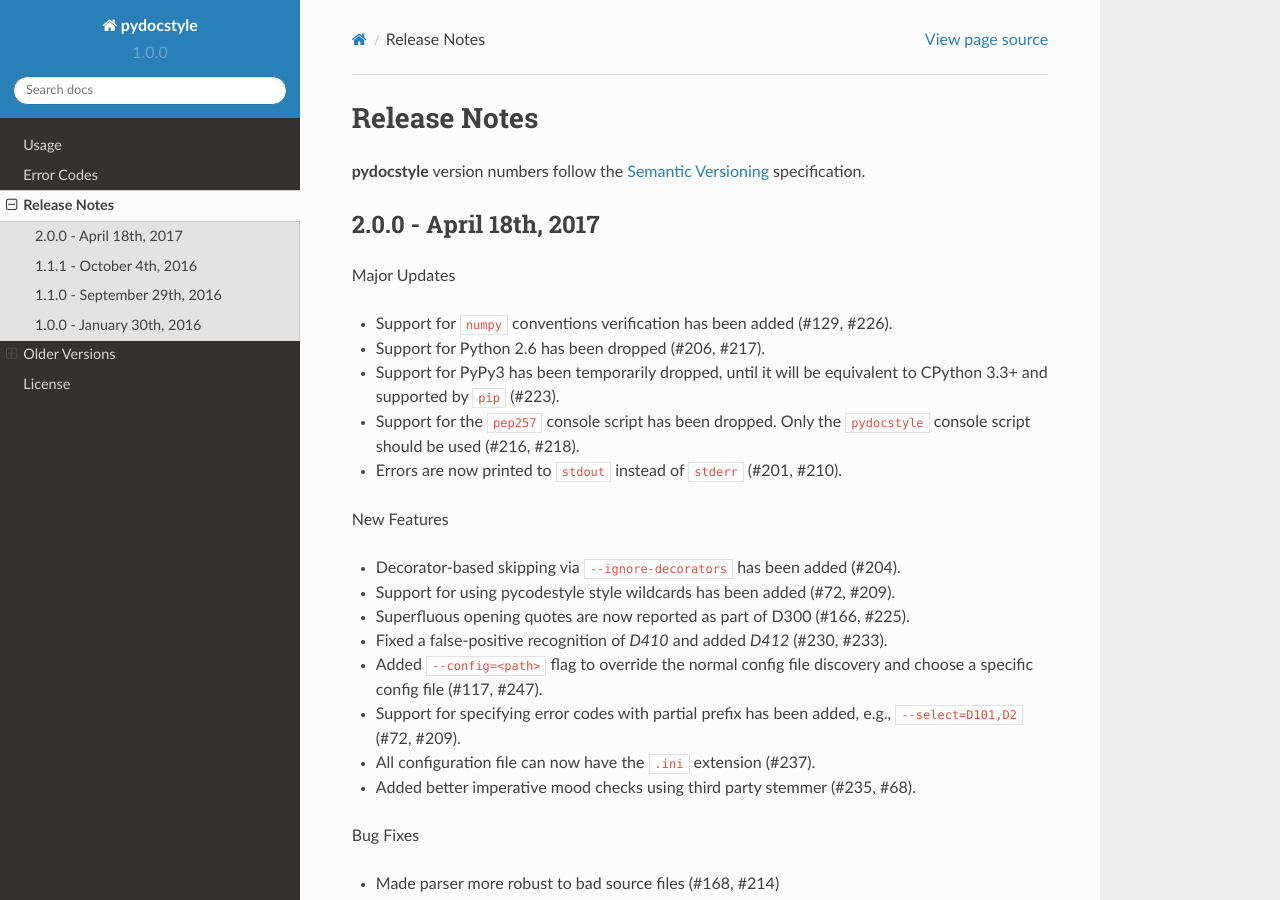
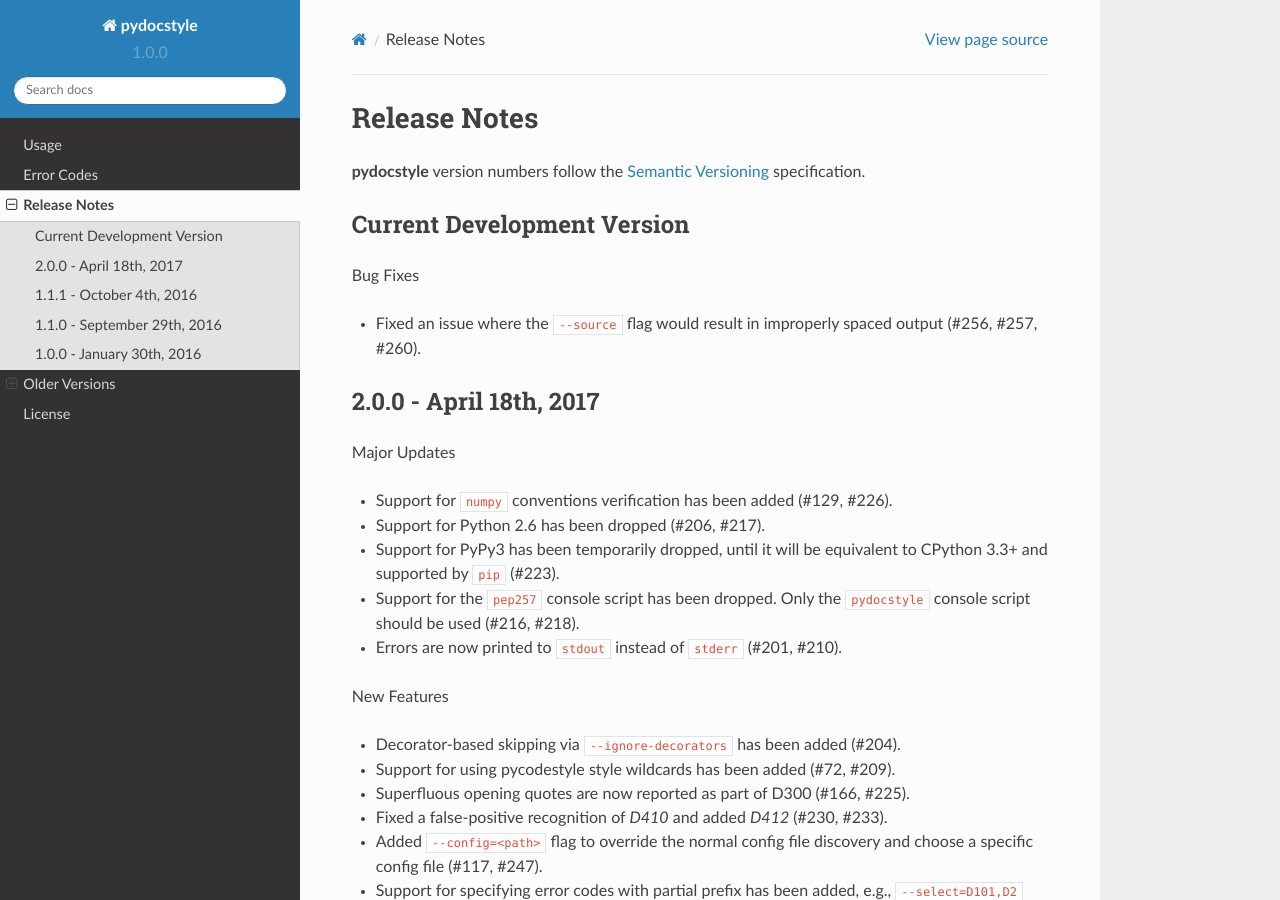
Before and after one commit to PyCQA/pydocstyle, a Sphinx documentation site: the page built from docs/release_notes.rst, in a window 1280 px wide and 900 px high. Built offline with Sphinx 7.4.7 and the Read the Docs theme 2.0.0, drawn with Linux system fonts in a browser that asks for light colours; the version number is read from the project's files by our own code.

Commit message:
Added release notes.

```diff
--- a/docs/release_notes.rst
+++ b/docs/release_notes.rst
@@ -3,6 +3,15 @@
 
 **pydocstyle** version numbers follow the
 `Semantic Versioning <http://semver.org/>`_ specification.
+
+
+Current Development Version
+---------------------------
+
+Bug Fixes
+
+* Fixed an issue where the ``--source`` flag would result in improperly
+  spaced output (#256, #257, #260).
 
 2.0.0 - April 18th, 2017
 ------------------------
```
